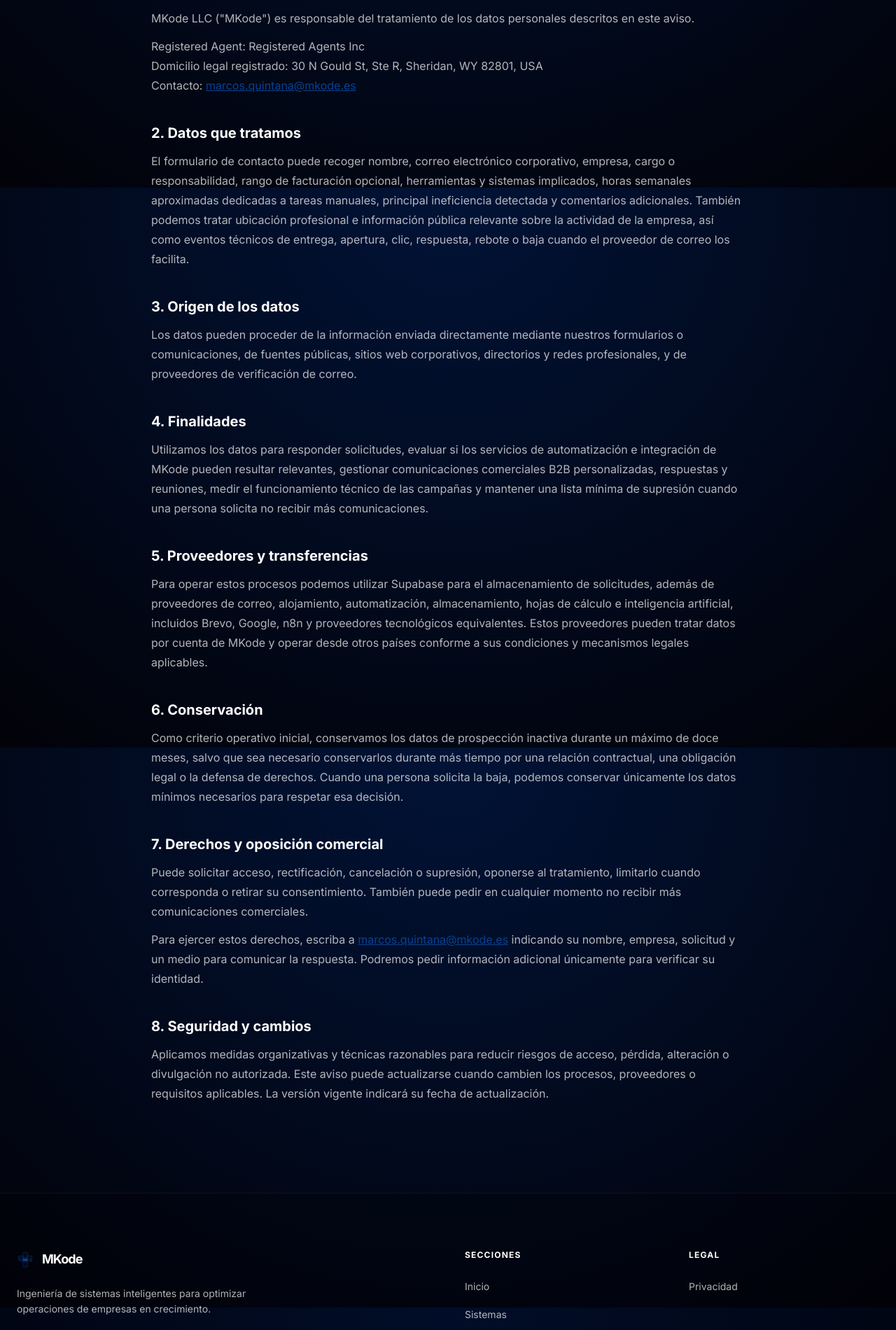
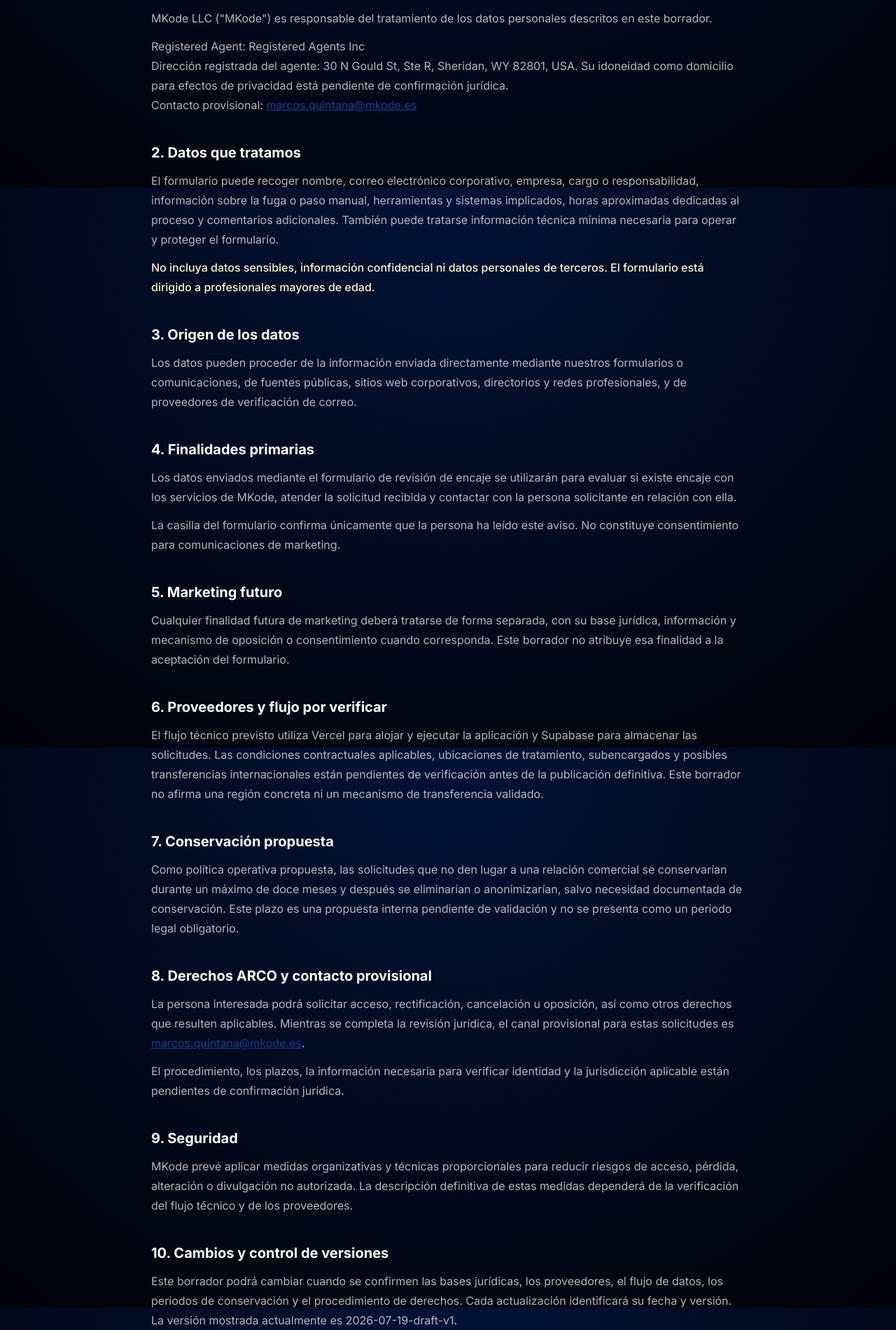
Before and after one commit to kutu94/mkode_web, a Next.js app: page /privacidad in a window 1280 px wide. Shown: the part 532-2432 px from the top of the page at 70% size. Built offline with nearby package versions, Linux system fonts and the light colour scheme.

Commit message:
docs(privacy): clarify draft notice terms

```diff
--- a/src/app/privacidad/page.tsx
+++ b/src/app/privacidad/page.tsx
@@ -13,17 +13,69 @@ export default function PrivacyPage() {
       <article className="container mx-auto max-w-4xl px-6">
         <p className="mb-4 text-xs font-bold uppercase tracking-[0.25em] text-primary-blue">MKode · Aviso de privacidad</p>
         <h1 className="mb-6 text-4xl font-bold tracking-tight text-white md:text-6xl">Aviso de privacidad</h1>
-        <p className="mb-10 text-sm text-white/60">Borrador para revisión jurídica · Última actualización: 19 de julio de 2026</p>
-        <div className="mb-12 rounded-2xl border border-amber-400/30 bg-amber-400/10 p-5 text-sm leading-relaxed text-amber-100" role="note">Este documento es un borrador operativo y debe recibir revisión jurídica antes de su publicación definitiva. Su contenido no constituye una afirmación de cumplimiento legal final.</div>
+        <p className="mb-10 text-sm text-white/60">Borrador para revisión jurídica · Versión 2026-07-19-draft-v1 · Última actualización: 19 de julio de 2026</p>
+        <div className="mb-12 rounded-2xl border border-amber-400/30 bg-amber-400/10 p-5 text-sm leading-relaxed text-amber-100" role="note">
+          Este documento es un BORRADOR operativo pendiente de revisión jurídica. No constituye una afirmación de cumplimiento legal final ni debe interpretarse como asesoramiento jurídico.
+        </div>
+
         <div className="space-y-10 text-sm leading-7 text-white/70 md:text-base">
-          <section><h2 className="mb-3 text-xl font-bold text-white">1. Responsable del tratamiento</h2><p>MKode LLC ("MKode") es responsable del tratamiento de los datos personales descritos en este aviso.</p><p className="mt-3">Registered Agent: Registered Agents Inc<br />Domicilio legal registrado: 30 N Gould St, Ste R, Sheridan, WY 82801, USA<br />Contacto: <a className="text-primary-blue underline" href="mailto:marcos.quintana@mkode.es">marcos.quintana@mkode.es</a></p></section>
-          <section><h2 className="mb-3 text-xl font-bold text-white">2. Datos que tratamos</h2><p>El formulario de contacto puede recoger nombre, correo electrónico corporativo, empresa, cargo o responsabilidad, rango de facturación opcional, herramientas y sistemas implicados, horas semanales aproximadas dedicadas a tareas manuales, principal ineficiencia detectada y comentarios adicionales. También podemos tratar ubicación profesional e información pública relevante sobre la actividad de la empresa, así como eventos técnicos de entrega, apertura, clic, respuesta, rebote o baja cuando el proveedor de correo los facilita.</p></section>
-          <section><h2 className="mb-3 text-xl font-bold text-white">3. Origen de los datos</h2><p>Los datos pueden proceder de la información enviada directamente mediante nuestros formularios o comunicaciones, de fuentes públicas, sitios web corporativos, directorios y redes profesionales, y de proveedores de verificación de correo.</p></section>
-          <section><h2 className="mb-3 text-xl font-bold text-white">4. Finalidades</h2><p>Utilizamos los datos para responder solicitudes, evaluar si los servicios de automatización e integración de MKode pueden resultar relevantes, gestionar comunicaciones comerciales B2B personalizadas, respuestas y reuniones, medir el funcionamiento técnico de las campañas y mantener una lista mínima de supresión cuando una persona solicita no recibir más comunicaciones.</p></section>
-          <section><h2 className="mb-3 text-xl font-bold text-white">5. Proveedores y transferencias</h2><p>Para operar estos procesos podemos utilizar Supabase para el almacenamiento de solicitudes, además de proveedores de correo, alojamiento, automatización, almacenamiento, hojas de cálculo e inteligencia artificial, incluidos Brevo, Google, n8n y proveedores tecnológicos equivalentes. Estos proveedores pueden tratar datos por cuenta de MKode y operar desde otros países conforme a sus condiciones y mecanismos legales aplicables.</p></section>
-          <section><h2 className="mb-3 text-xl font-bold text-white">6. Conservación</h2><p>Como criterio operativo inicial, conservamos los datos de prospección inactiva durante un máximo de doce meses, salvo que sea necesario conservarlos durante más tiempo por una relación contractual, una obligación legal o la defensa de derechos. Cuando una persona solicita la baja, podemos conservar únicamente los datos mínimos necesarios para respetar esa decisión.</p></section>
-          <section><h2 className="mb-3 text-xl font-bold text-white">7. Derechos y oposición comercial</h2><p>Puede solicitar acceso, rectificación, cancelación o supresión, oponerse al tratamiento, limitarlo cuando corresponda o retirar su consentimiento. También puede pedir en cualquier momento no recibir más comunicaciones comerciales.</p><p className="mt-3">Para ejercer estos derechos, escriba a <a className="text-primary-blue underline" href="mailto:marcos.quintana@mkode.es">marcos.quintana@mkode.es</a> indicando su nombre, empresa, solicitud y un medio para comunicar la respuesta. Podremos pedir información adicional únicamente para verificar su identidad.</p></section>
-          <section><h2 className="mb-3 text-xl font-bold text-white">8. Seguridad y cambios</h2><p>Aplicamos medidas organizativas y técnicas razonables para reducir riesgos de acceso, pérdida, alteración o divulgación no autorizada. Este aviso puede actualizarse cuando cambien los procesos, proveedores o requisitos aplicables. La versión vigente indicará su fecha de actualización.</p></section>
+          <section>
+            <h2 className="mb-3 text-xl font-bold text-white">1. Responsable del tratamiento</h2>
+            <p>MKode LLC (&quot;MKode&quot;) es responsable del tratamiento de los datos personales descritos en este borrador.</p>
+            <p className="mt-3">
+              Registered Agent: Registered Agents Inc<br />
+              Dirección registrada del agente: 30 N Gould St, Ste R, Sheridan, WY 82801, USA. Su idoneidad como domicilio para efectos de privacidad está pendiente de confirmación jurídica.<br />
+              Contacto provisional: <a className="text-primary-blue underline" href="mailto:marcos.quintana@mkode.es">marcos.quintana@mkode.es</a>
+            </p>
+          </section>
+
+          <section>
+            <h2 className="mb-3 text-xl font-bold text-white">2. Datos que tratamos</h2>
+            <p>El formulario puede recoger nombre, correo electrónico corporativo, empresa, cargo o responsabilidad, información sobre la fuga o paso manual, herramientas y sistemas implicados, horas aproximadas dedicadas al proceso y comentarios adicionales. También puede tratarse información técnica mínima necesaria para operar y proteger el formulario.</p>
+            <p className="mt-3 font-medium text-amber-100">No incluya datos sensibles, información confidencial ni datos personales de terceros. El formulario está dirigido a profesionales mayores de edad.</p>
+          </section>
+
+          <section>
+            <h2 className="mb-3 text-xl font-bold text-white">3. Origen de los datos</h2>
+            <p>Los datos pueden proceder de la información enviada directamente mediante nuestros formularios o comunicaciones, de fuentes públicas, sitios web corporativos, directorios y redes profesionales, y de proveedores de verificación de correo.</p>
+          </section>
+
+          <section>
+            <h2 className="mb-3 text-xl font-bold text-white">4. Finalidades primarias</h2>
+            <p>Los datos enviados mediante el formulario de revisión de encaje se utilizarán para evaluar si existe encaje con los servicios de MKode, atender la solicitud recibida y contactar con la persona solicitante en relación con ella.</p>
+            <p className="mt-3">La casilla del formulario confirma únicamente que la persona ha leído este aviso. No constituye consentimiento para comunicaciones de marketing.</p>
+          </section>
+
+          <section>
+            <h2 className="mb-3 text-xl font-bold text-white">5. Marketing futuro</h2>
+            <p>Cualquier finalidad futura de marketing deberá tratarse de forma separada, con su base jurídica, información y mecanismo de oposición o consentimiento cuando corresponda. Este borrador no atribuye esa finalidad a la aceptación del formulario.</p>
+          </section>
+
+          <section>
+            <h2 className="mb-3 text-xl font-bold text-white">6. Proveedores y flujo por verificar</h2>
+            <p>El flujo técnico previsto utiliza Vercel para alojar y ejecutar la aplicación y Supabase para almacenar las solicitudes. Las condiciones contractuales aplicables, ubicaciones de tratamiento, subencargados y posibles transferencias internacionales están pendientes de verificación antes de la publicación definitiva. Este borrador no afirma una región concreta ni un mecanismo de transferencia validado.</p>
+          </section>
+
+          <section>
+            <h2 className="mb-3 text-xl font-bold text-white">7. Conservación propuesta</h2>
+            <p>Como política operativa propuesta, las solicitudes que no den lugar a una relación comercial se conservarían durante un máximo de doce meses y después se eliminarían o anonimizarían, salvo necesidad documentada de conservación. Este plazo es una propuesta interna pendiente de validación y no se presenta como un periodo legal obligatorio.</p>
+          </section>
+
+          <section>
+            <h2 className="mb-3 text-xl font-bold text-white">8. Derechos ARCO y contacto provisional</h2>
+            <p>La persona interesada podrá solicitar acceso, rectificación, cancelación u oposición, así como otros derechos que resulten aplicables. Mientras se completa la revisión jurídica, el canal provisional para estas solicitudes es <a className="text-primary-blue underline" href="mailto:marcos.quintana@mkode.es">marcos.quintana@mkode.es</a>.</p>
+            <p className="mt-3">El procedimiento, los plazos, la información necesaria para verificar identidad y la jurisdicción aplicable están pendientes de confirmación jurídica.</p>
+          </section>
+
+          <section>
+            <h2 className="mb-3 text-xl font-bold text-white">9. Seguridad</h2>
+            <p>MKode prevé aplicar medidas organizativas y técnicas proporcionales para reducir riesgos de acceso, pérdida, alteración o divulgación no autorizada. La descripción definitiva de estas medidas dependerá de la verificación del flujo técnico y de los proveedores.</p>
+          </section>
+
+          <section>
+            <h2 className="mb-3 text-xl font-bold text-white">10. Cambios y control de versiones</h2>
+            <p>Este borrador podrá cambiar cuando se confirmen las bases jurídicas, los proveedores, el flujo de datos, los periodos de conservación y el procedimiento de derechos. Cada actualización identificará su fecha y versión. La versión mostrada actualmente es 2026-07-19-draft-v1.</p>
+          </section>
         </div>
       </article>
     </div>
```
